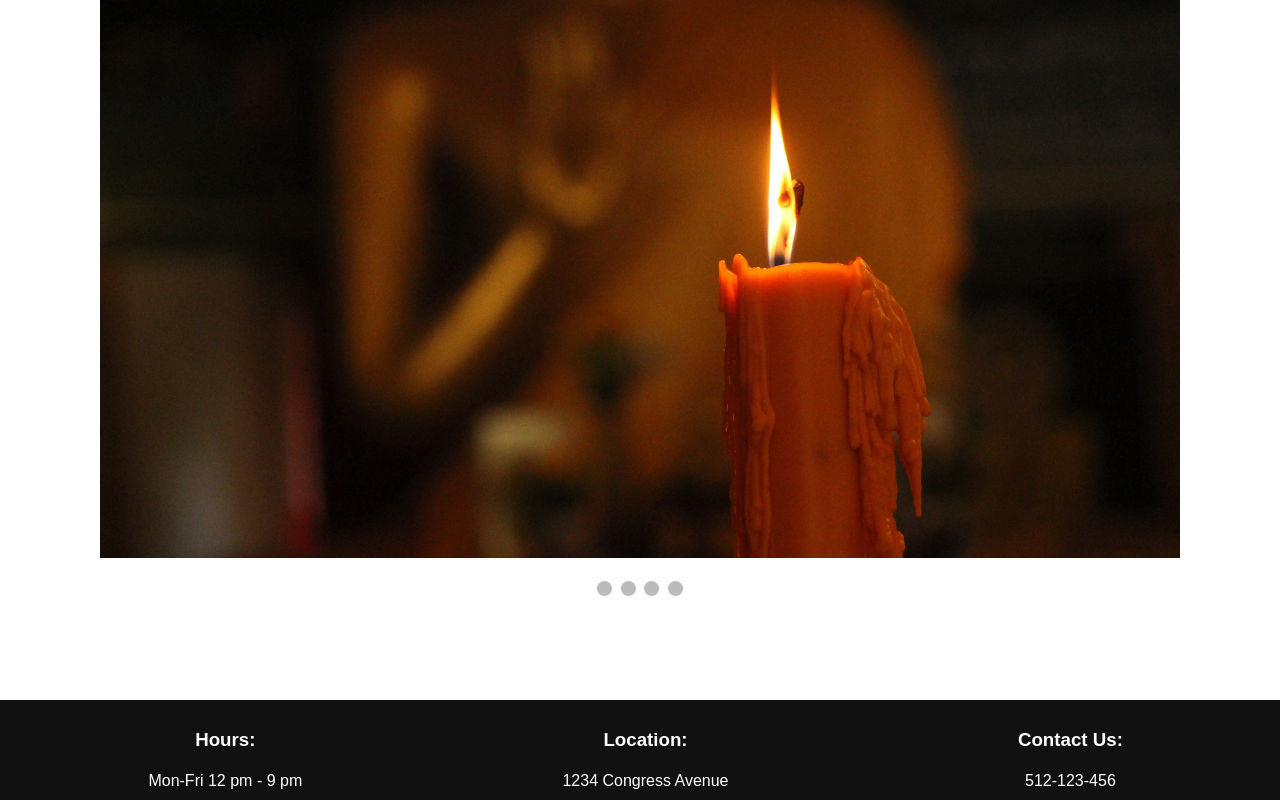
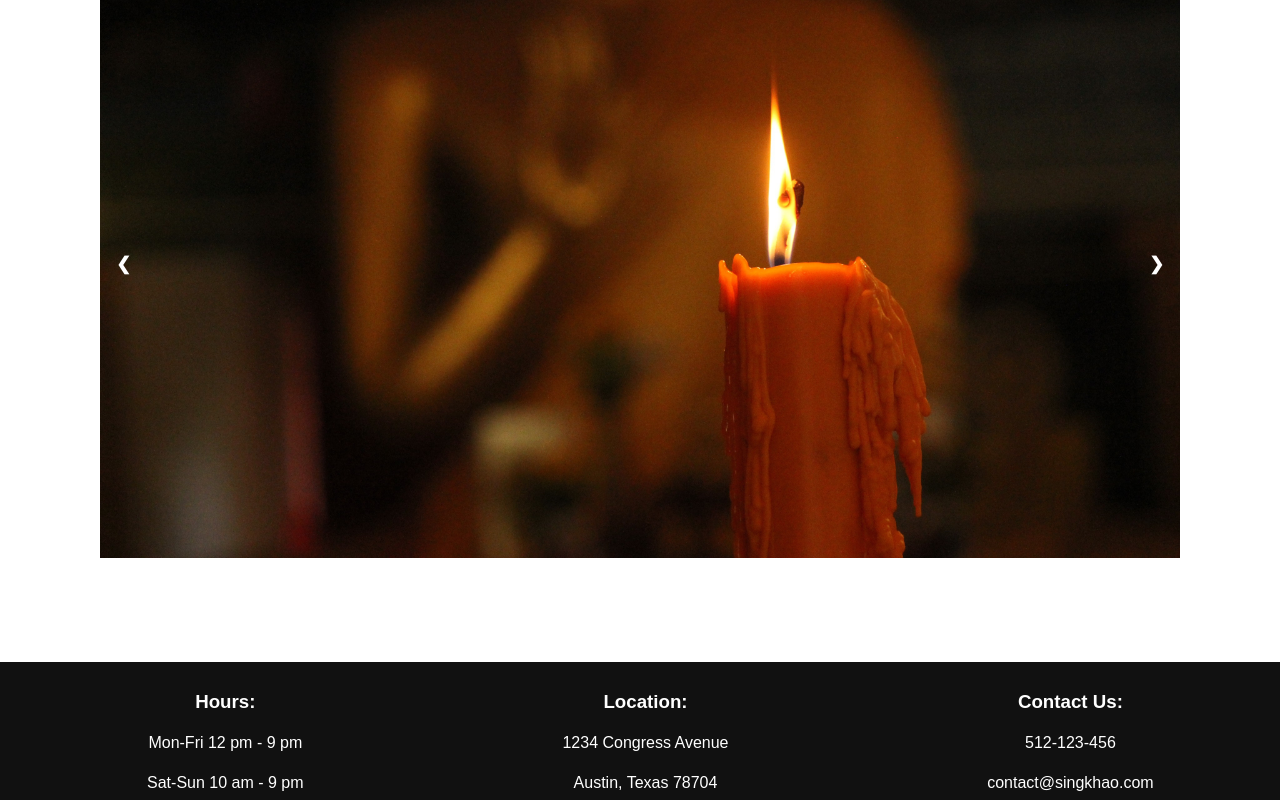
Before and after one commit to dianasou/singkhao, a plain HTML site: page story.html in a window 1280 px wide. Shown: the part 633-1433 px from the top of the page. Drawn offline with nearby package versions, Linux system fonts and the light colour scheme.

Commit message:
Update to slideshow arrows & remove dots

```diff
--- a/css/style.css
+++ b/css/style.css
@@ -371,23 +371,6 @@ fieldset {
   color: white;
 }
 
-/* dots/bullets/indicators for slides */
-.dot {
-  cursor: pointer;
-  height: 15px;
-  width: 15px;
-  margin: 0 2px;
-  background-color: #bbb;
-  border-radius: 50%;
-  display: inline-block;
-  transition: background-color 0.6s ease;
-}
-
-.active,
-.dot:hover {
-  background-color: #717171;
-}
-
 /* fading animation for slides */
 .fade {
   -webkit-animation-name: fade;
--- a/story.html
+++ b/story.html
@@ -85,16 +85,11 @@
       <div class="mySlides fade">
         <img src="img/story/ubonwaterfall.jpg" alt="ubon waterfall">
       </div>
-    </div>
 
-    <br>
+      <!-- Next and previous buttons -->
+      <a class="prev" onclick="plusSlides(-1)">&#10094;</a>
+      <a class="next" onclick="plusSlides(1)">&#10095;</a>
 
-    <!-- dots/circles -->
-    <div style="text-align:center">
-      <span class="dot" onclick="currentSlide(1)"></span>
-      <span class="dot" onclick="currentSlide(2)"></span>
-      <span class="dot" onclick="currentSlide(3)"></span>
-      <span class="dot" onclick="currentSlide(4)"></span>
     </div>
 
   </main>
```
